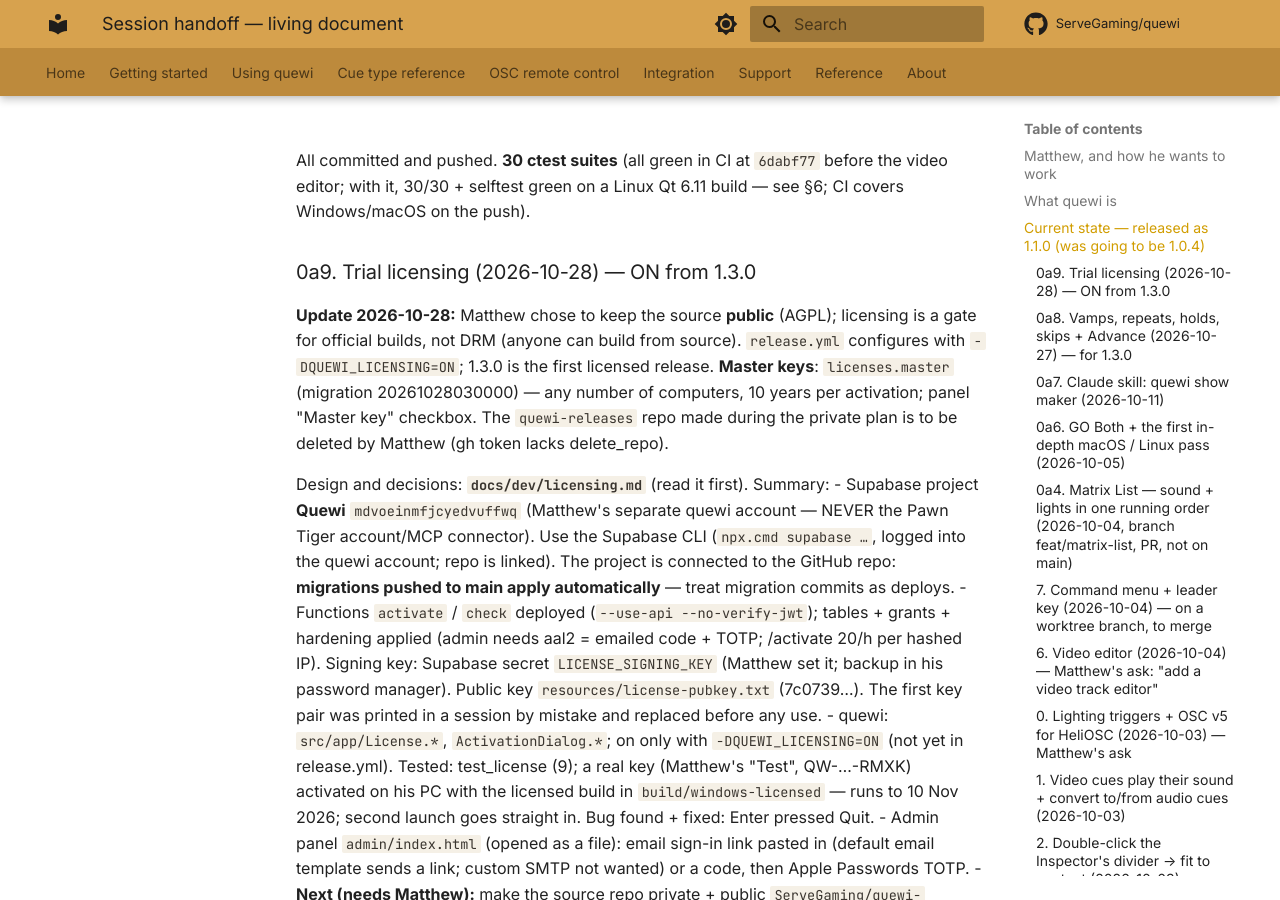
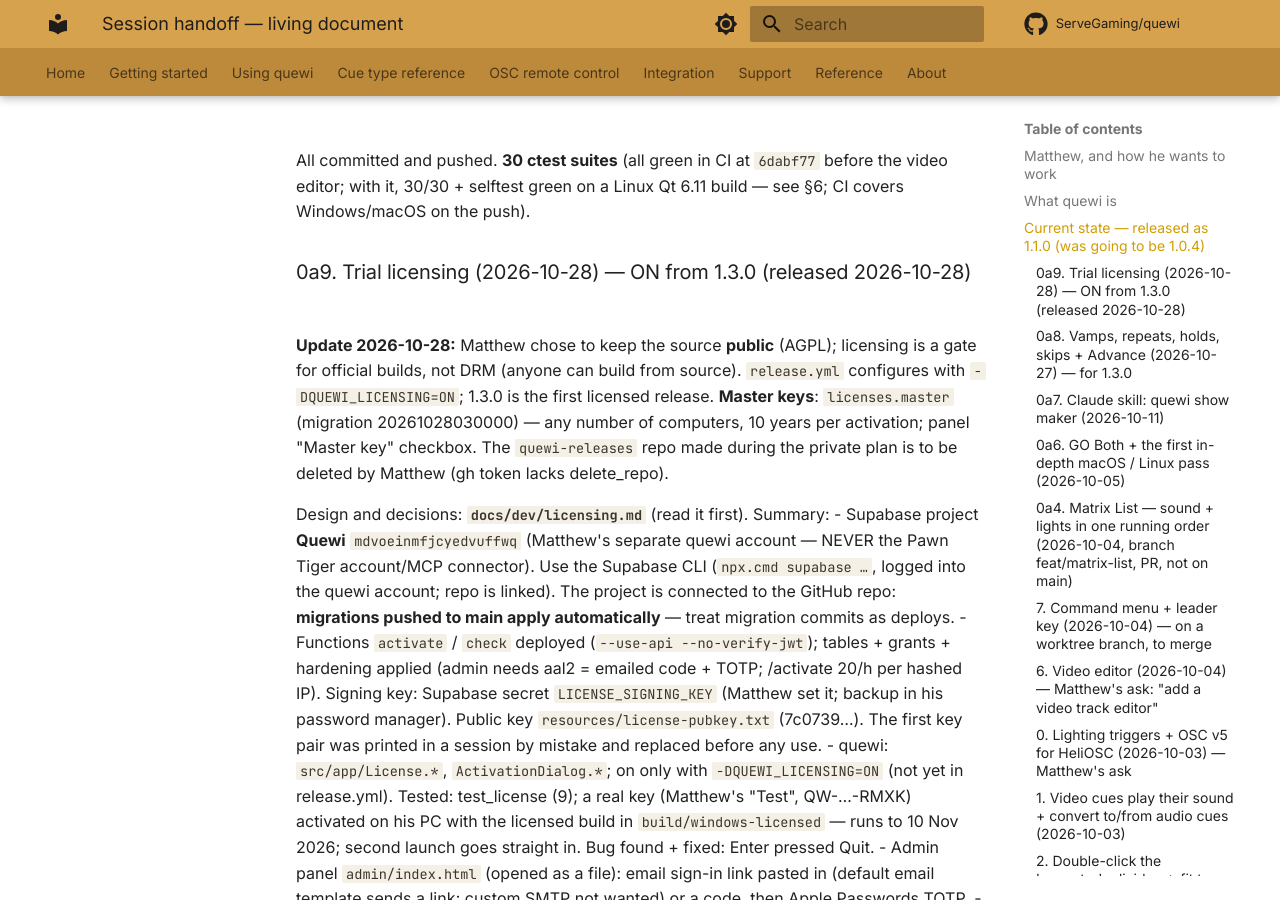
Before and after one commit to ServeGaming/quewi, an MkDocs documentation site: the page built from docs/dev/session-handoff.md, in a window 1280 px wide and 900 px high, scrolled down 1464 px. Built offline with MkDocs 1.6.1 and Material for MkDocs 9.7.7, drawn with Linux system fonts in a browser that asks for light colours; comment, search, counter and statistics services are not loaded.

Commit message:
handoff: 1.3.0 released (first licensed release)
Co-Authored-By: Claude Opus 5.5 <noreply@anthropic.com>

```diff
--- a/docs/dev/session-handoff.md
+++ b/docs/dev/session-handoff.md
@@ -57,7 +57,7 @@ All committed and pushed. **30 ctest suites** (all green in CI at `6dabf77`
 before the video editor; with it, 30/30 + selftest green on a Linux Qt 6.11
 build — see §6; CI covers Windows/macOS on the push).
 
-### 0a9. Trial licensing (2026-10-28) — ON from 1.3.0
+### 0a9. Trial licensing (2026-10-28) — ON from 1.3.0 (released 2026-10-28)
 **Update 2026-10-28:** Matthew chose to keep the source **public** (AGPL);
 licensing is a gate for official builds, not DRM (anyone can build from
 source). `release.yml` configures with `-DQUEWI_LICENSING=ON`; 1.3.0 is the
```
